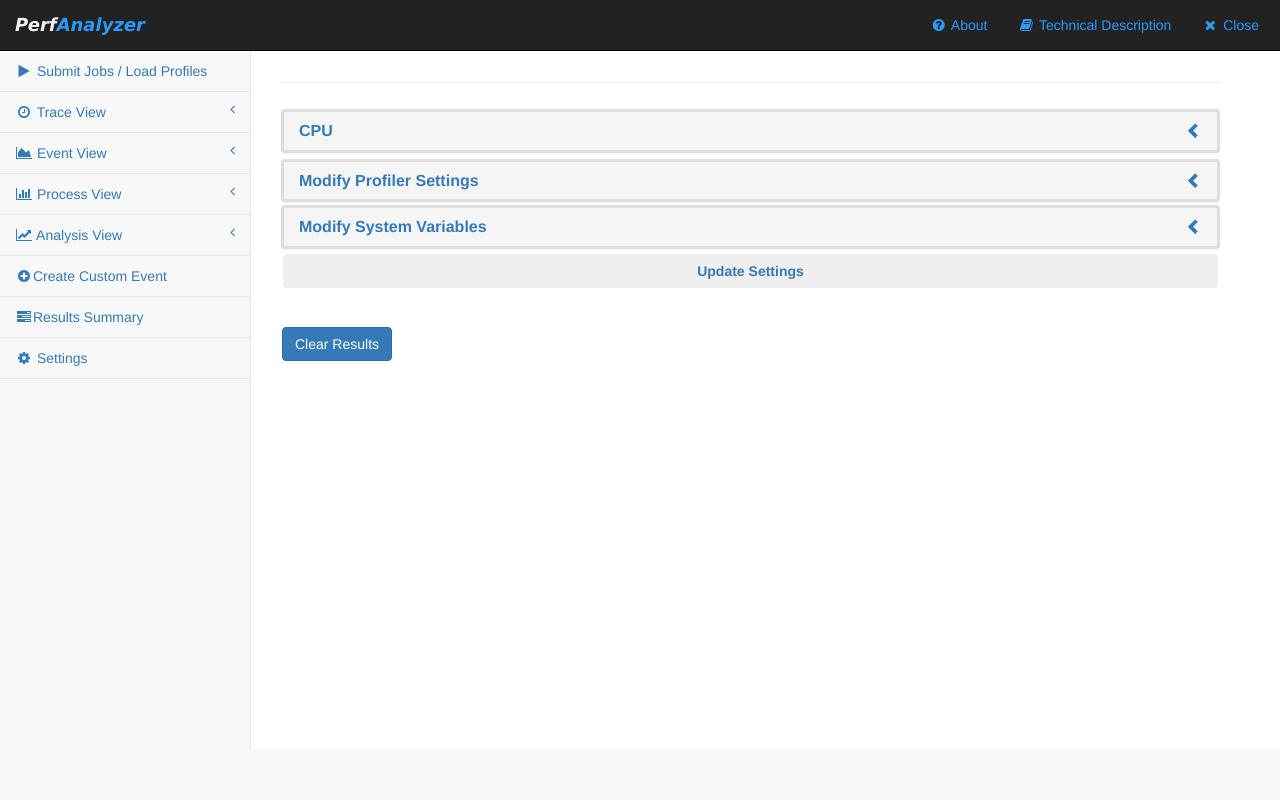
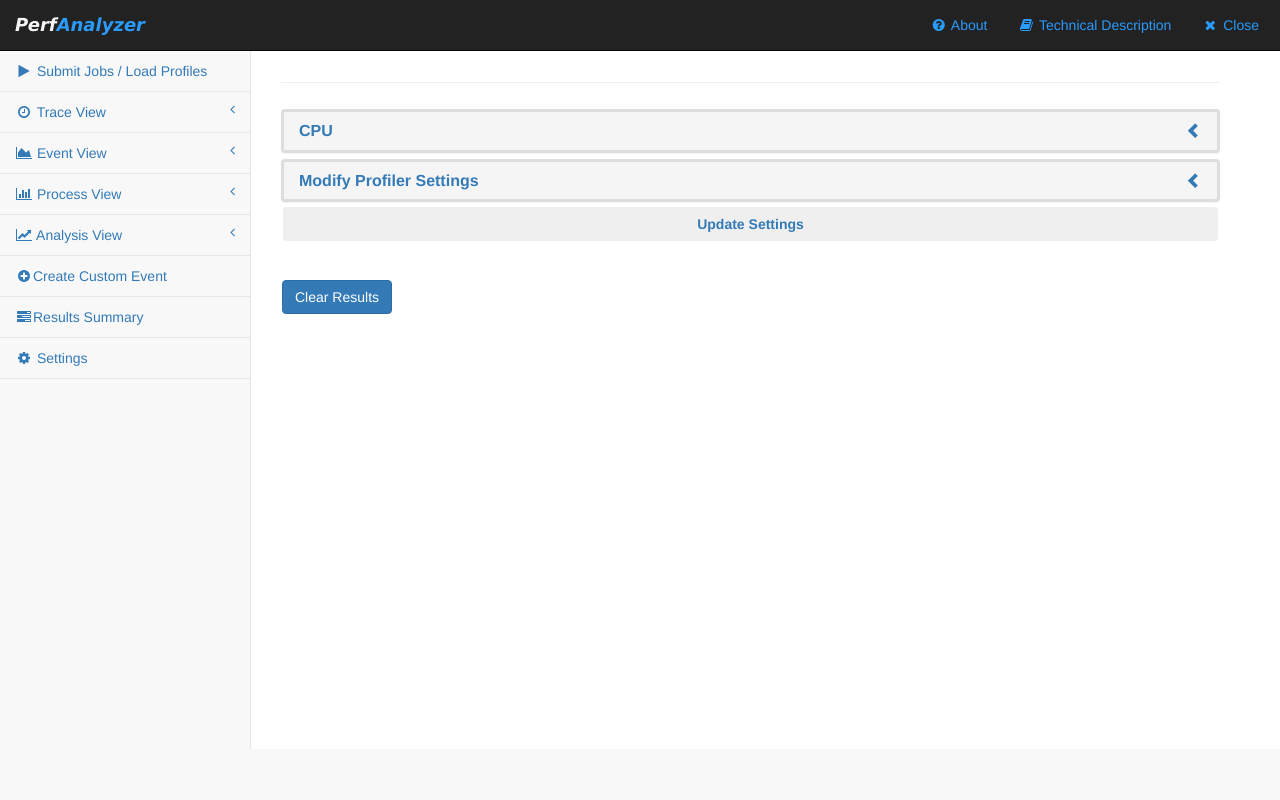
Before and after one commit to ChristopherLemon/PerfAnalyzer, a Flask app: template templates/settings.html in a window 1280 px wide. Run offline with Flask 2, Linux system fonts and the light colour scheme; the template is opened without the code that fills it, so the values that code supplies are empty; some libraries are stand-ins or nearby versions.

Commit message:
Move environment variables

```diff
--- a/SettingsView/SettingsView.py
+++ b/SettingsView/SettingsView.py
@@ -38,14 +38,6 @@ def settings():
         tools.GlobalData.user_settings["bin_path"] = request.form["bin_path"]
         tools.GlobalData.user_settings["lib_path"] = request.form["lib_path"]
         tools.GlobalData.user_settings["preload"] = request.form["preload"]
-        processes = tools.GlobalData.job_settings["processes"]
-        processes_per_node = tools.GlobalData.job_settings["processes_per_node"]
-        queue = tools.GlobalData.job_settings["queue"]
-        env_variables = tools.GlobalData.user_settings["env_variables"]
-        bin_path = tools.GlobalData.user_settings["bin_path"]
-        lib_path = tools.GlobalData.user_settings["lib_path"]
-        preload = tools.GlobalData.user_settings["preload"]
-        tools.GlobalData.job_settings["lsf_params"] = get_lsf_params(processes, processes_per_node, queue, lib_path, preload, env_variables, bin_path)
         status = "Updated Settings"
     layout["title"] = "Settings " + status
     layout["footer"] = "Loaded Results: " + " & ".join(layout["Results"])
@@ -96,10 +88,6 @@ def initialise_default_user_settings(cpu):
     tools.GlobalData.user_settings["dt"] = 50
     tools.GlobalData.user_settings["max_events_per_run"] = 4
     tools.GlobalData.user_settings["proc_attach"] = 1
-    tools.GlobalData.user_settings["env_variables"] = ""
-    tools.GlobalData.user_settings["bin_path"] = ""
-    tools.GlobalData.user_settings["lib_path"] = ""
-    tools.GlobalData.user_settings["preload"] = ""
     processes = 1
     processes_per_node = 1
     system_wide = False
@@ -111,7 +99,7 @@ def initialise_default_user_settings(cpu):
     tools.GlobalData.job_settings["global_mpirun_params"] = get_global_mpirun_params()
     tools.GlobalData.job_settings["local_mpirun_params"] = get_local_mpirun_params()
     tools.GlobalData.job_settings["mpirun_version"] = get_mpirun_appfile()
-    tools.GlobalData.job_settings["lsf_params"] = get_lsf_params(processes, processes_per_node)
+    tools.GlobalData.job_settings["lsf_params"] = get_lsf_params()
     tools.GlobalData.job_settings["perf_params"] = get_perf_params(system_wide)
     tools.GlobalData.job_settings["use_ssh"] = True
     tools.GlobalData.job_settings["use_lsf"] = True
@@ -126,6 +114,10 @@ def initialise_default_user_settings(cpu):
     tools.GlobalData.job_settings["username"] = ""
     tools.GlobalData.job_settings["password"] = ""
     tools.GlobalData.job_settings["copy_files"] = ""
+    tools.GlobalData.job_settings["env_variables"] = ""
+    tools.GlobalData.job_settings["bin_path"] = ""
+    tools.GlobalData.job_settings["lib_path"] = ""
+    tools.GlobalData.job_settings["preload"] = ""
 
 
 def initialise_empty_user_settings():
@@ -162,6 +154,10 @@ def save_job_data():
     job_data["private_key"] = tools.GlobalData.job_settings["private_key"] # only store path to the private key, but not the actual key or password
     job_data["username"] = tools.GlobalData.job_settings["username"]
     job_data["use_mpirun"] = tools.GlobalData.job_settings["use_mpirun"]
+    job_data["env_variables"] = tools.GlobalData.job_settings["env_variables"]
+    job_data["bin_path"] = tools.GlobalData.job_settings["bin_path"]
+    job_data["lib_path"] = tools.GlobalData.job_settings["lib_path"]
+    job_data["preload"] = tools.GlobalData.job_settings["preload"]
     job_data["cpu"] = tools.GlobalData.user_settings["cpu"]
     job_data["event_counter"] = tools.GlobalData.user_settings["event_counter"]
     job_data["frequency"] = tools.GlobalData.user_settings["frequency"]
@@ -170,10 +166,6 @@ def save_job_data():
     job_data["max_events_per_run"] = tools.GlobalData.user_settings["max_events_per_run"]
     job_data["proc_attach"] = tools.GlobalData.user_settings["proc_attach"]
     job_data["raw_events"] = tools.GlobalData.user_settings["raw_events"]
-    job_data["env_variables"] = tools.GlobalData.user_settings["env_variables"]
-    job_data["bin_path"] = tools.GlobalData.user_settings["bin_path"]
-    job_data["lib_path"] = tools.GlobalData.user_settings["lib_path"]
-    job_data["preload"] = tools.GlobalData.user_settings["preload"]
     if 'run_duration' in tools.GlobalData.job_settings:
         job_data["run_duration"] = tools.GlobalData.job_settings["run_duration"]
     json_file = tools.GlobalData.local_data + os.sep + tools.GlobalData.job_settings["job_name"] + '.settings'
--- a/server.py
+++ b/server.py
@@ -232,6 +232,10 @@ def index():
             tools.GlobalData.job_settings["working_directory_linux"] = request.form["working_directory_linux"]
             tools.GlobalData.job_settings["executable"] = request.form["executable"]
             tools.GlobalData.job_settings["run_duration"] = str(request.form["run_duration"])
+            tools.GlobalData.job_settings["env_variables"] = request.form["env_variables"]
+            tools.GlobalData.job_settings["bin_path"] = request.form["bin_path"]
+            tools.GlobalData.job_settings["lib_path"] = request.form["lib_path"]
+            tools.GlobalData.job_settings["preload"] = request.form["preload"]
             if tools.GlobalData.job_settings["run_duration"] != "":
                 tools.GlobalData.user_settings["dt"] = get_time_interval(tools.GlobalData.job_settings["run_duration"])
             else:
@@ -271,10 +275,10 @@ def index():
                                         tools.GlobalData.user_settings["dt"],
                                         tools.GlobalData.user_settings["max_events_per_run"],
                                         tools.GlobalData.user_settings["proc_attach"],
-                                        tools.GlobalData.user_settings["env_variables"],
-                                        tools.GlobalData.user_settings["bin_path"],
-                                        tools.GlobalData.user_settings["lib_path"],
-                                        tools.GlobalData.user_settings["preload"],
+                                        tools.GlobalData.job_settings["env_variables"],
+                                        tools.GlobalData.job_settings["bin_path"],
+                                        tools.GlobalData.job_settings["lib_path"],
+                                        tools.GlobalData.job_settings["preload"],
                                         tools.GlobalData.job_settings["global_mpirun_params"],
                                         tools.GlobalData.job_settings["local_mpirun_params"],
                                         tools.GlobalData.job_settings["mpirun_version"],
--- a/templates/aboutword.html
+++ b/templates/aboutword.html
@@ -10,7 +10,7 @@ Browser based user interface, for performance profiling with the Linux perf hard
 
 <h2 class="underline-title">Browser Support</h2>
 By default, the application launches with the system default browser. This can be changed by providing the path to an alternative browser as a command line argument (i.e. --browser=<i>path_to_browser</i>).
-The recommended browser is Chrome, or Firefox.
+The recommended browser is Chrome/chromium-browser.
 
 <h2 class="underline-title">Operating System</h2>
 Due to the dependence on perf, the performance profiling can only be performed on a Linux system. However, the user interface can be run on Windows or Linux.
--- a/templates/settings.html
+++ b/templates/settings.html
@@ -97,25 +97,6 @@
             </div>
             <div class=row>
                 <div class="flex-column" style="border-style:none;width:100%;height:100%">
-                    <div class="panel panel-default">
-                        <a data-toggle="collapse" data-parent="#accordion" href="#path1">
-                            <div class="panel-heading">
-                                <h4 class="panel-title">
-                                     <strong>Modify System Variables</strong><i class="indicator glyphicon glyphicon-chevron-left  pull-right"></i>
-                                </h4>
-                            </div>
-                        </a>
-                        <div id="path1" class="panel-collapse collapse">
-                            <div class="flex-column" style="border-style:none;width:100%"><p>Set Environment Variables</p><input style="width:100%" type="text" class="form-control" name="env_variables" id="env_variables" value="{{user_settings["env_variables"]}}" title="Include I_MPI_ROOT for mpirun if needed" placeholder="Include I_MPI_ROOT for mpirun if needed"></div>
-                            <div class="flex-column" style="border-style:none;width:100%"><p>Prepend to Path</p><input style="width:100%" type="text" class="form-control" name="bin_path" id=bin_path" value="{{user_settings["bin_path"]}}" title="Include path to perf and MPI or OpenMP if needed" placeholder="Include path to perf and MPI or OpenMP if needed"></div>
-                            <div class="flex-column" style="border-style:none;width:100%"><p>Prepend to Library Path</p><input style="width:100%" class="form-control" type="text" name="lib_path" id=lib_path" value="{{user_settings["lib_path"]}}" title="Include MPI or OpenMP libraries if needed" placeholder="Include MPI or OpenMP libraries if needed"></div>
-                            <div class="flex-column" style="border-style:none;width:100%"><p>Preload Libraries</p><input style="width:100%" type="text" class="form-control" name="preload" id=preload" value="{{user_settings["preload"]}}" title="Include any debug libraries for MPI or OpenMP if needed" placeholder="Include any debug libraries for MPI or OpenMP if needed"></div>
-                        </div>
-                    </div>
-                </div>
-            </div>
-            <div class=row>
-                <div class="flex-column" style="border-style:none;width:100%;height:100%">
                     <row>
                         <div class="flex-column" style="width:100%"><input type="submit" class="btn btn-basic" id="settings_btn" name="settings_btn" value="Update Settings"></div>
                     </row>
```
Also changed, not shown: templates/index.html (+12 -1 lines), tools/JobHandler.py (+8 -9 lines).
